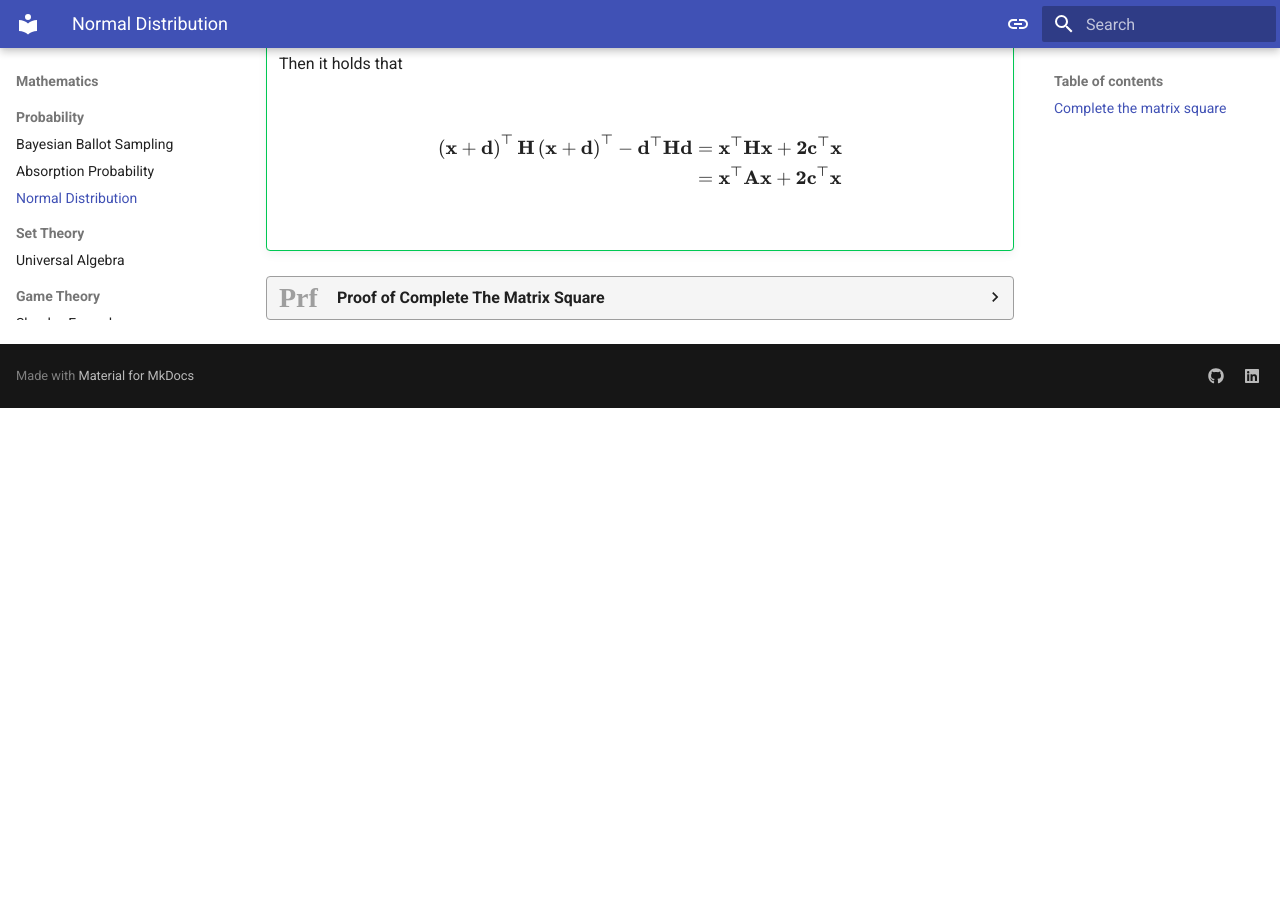
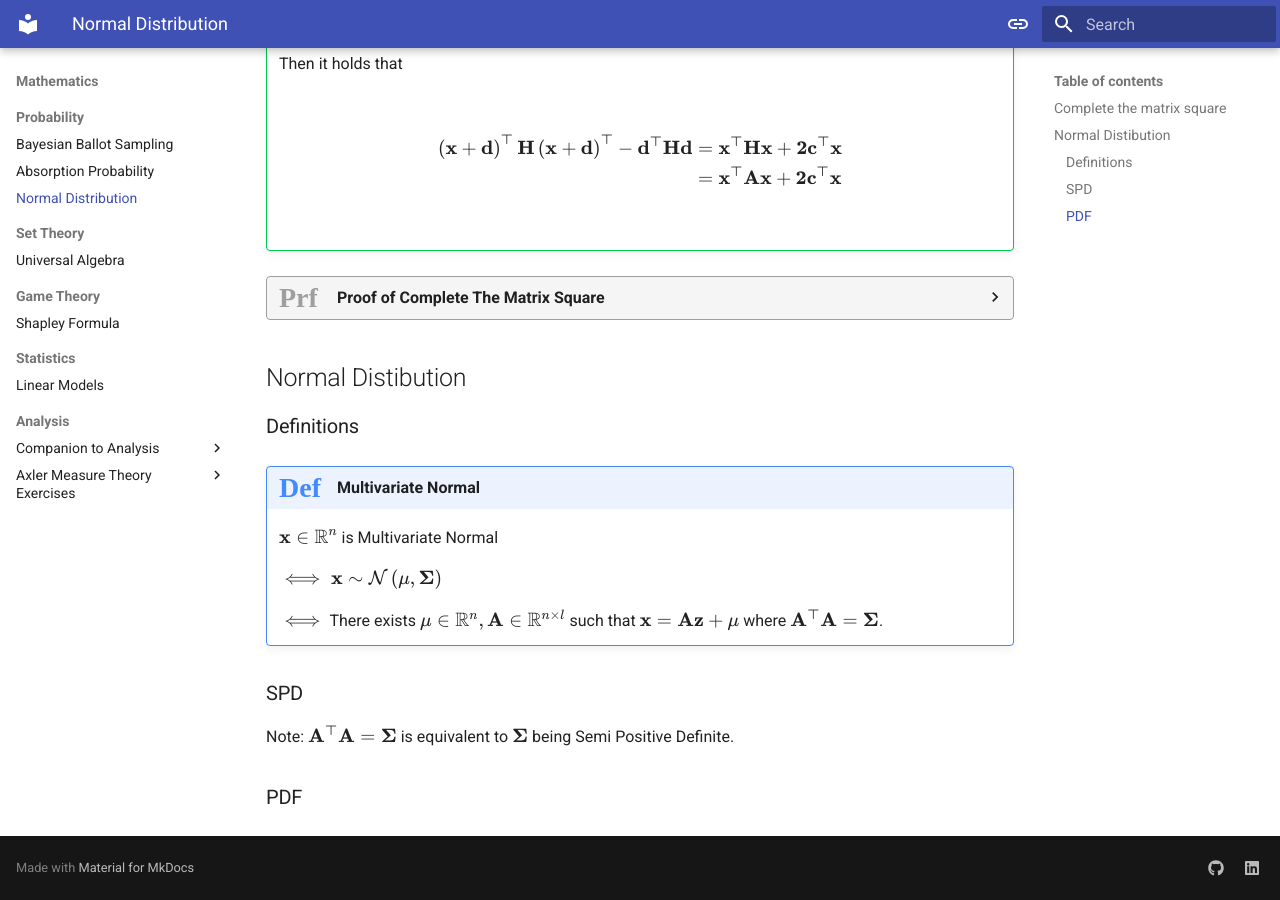
Before and after one commit to JakeRobertBaker/jakerobertbaker.github.io, an MkDocs documentation site: the page built from docs/mathematics/probability/normal_distribution.md, in a window 1280 px wide and 900 px high, scrolled down 670 px. Built offline with MkDocs 1.6.1 and Material for MkDocs 9.7.7, drawn with Linux system fonts in a browser that asks for light colours; some web fonts are replaced; before the commit the page ends 1078 px from its top, so only the background shows below that.

Commit message:
normal def

```diff
--- a/docs/mathematics/probability/normal_distribution.md
+++ b/docs/mathematics/probability/normal_distribution.md
@@ -75,3 +75,26 @@
 \end{align*}
 $$
 ///
+
+## Normal Distibution
+
+### Definitions
+
+/// definition | Multivariate Normal
+    attrs: {id: def-mv-normal}
+
+$\mathbf{x} \in \mathbb{R}^n$ is Multivariate Normal
+
+$\iff \mathbf{x} \sim \mathcal{N} \mathbf{ \left( \mu, \Sigma \right) }$
+
+$\iff$
+There exists $\mathbf{\mu} \in \mathbb{R}^n, \mathbf{A} \in \mathbb{R}^{n \times l}$
+such that $\mathbf{x = Az + \mu}$ where $\mathbf{A^\top A = \Sigma}$.
+
+///
+
+### SPD
+
+Note: $\mathbf{A^\top A = \Sigma}$ is equivalent to $\mathbf{\Sigma}$ being Semi Positive Definite.
+
+### PDF
```
